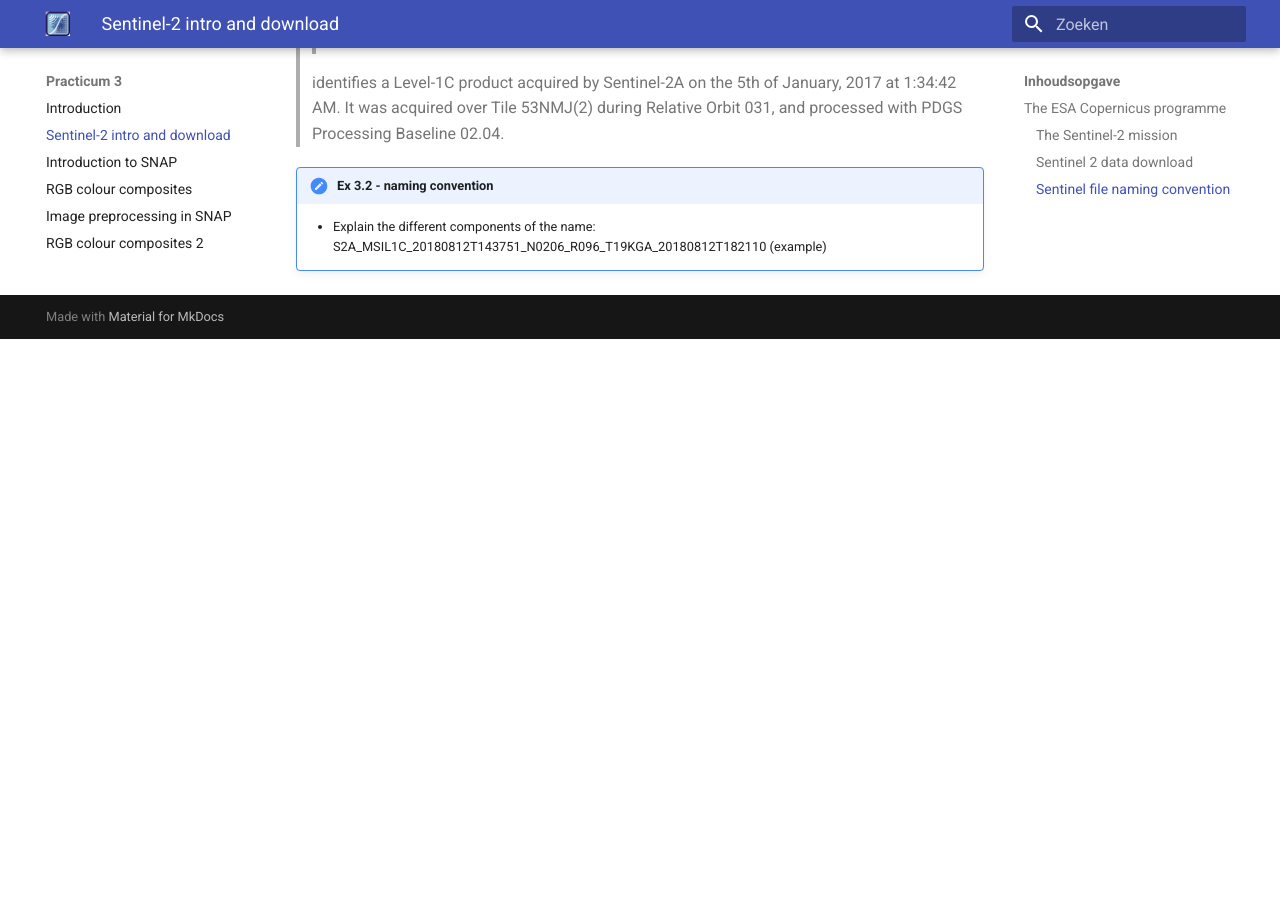
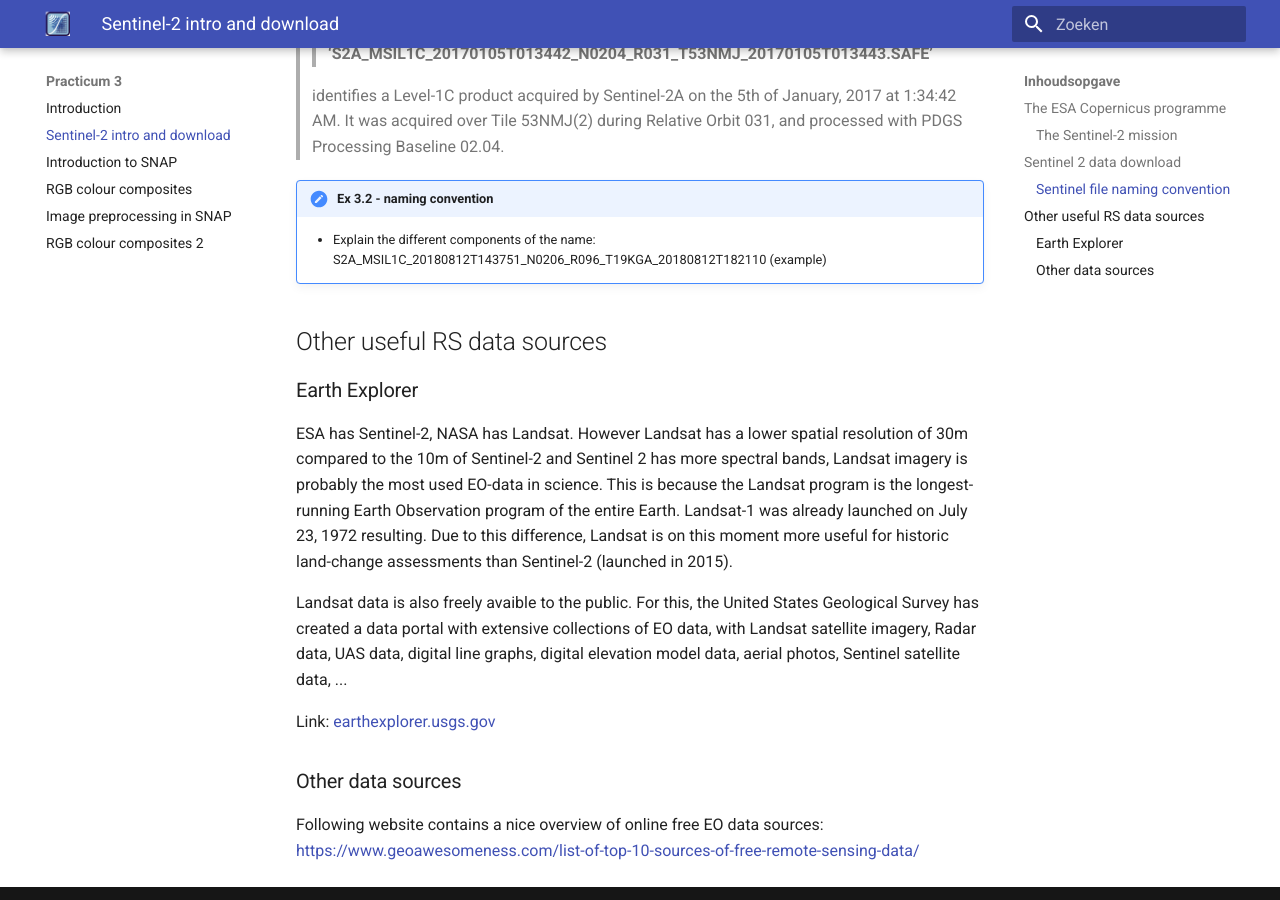
Before and after one commit to JasperFe/UGent_Tele2021, an MkDocs documentation site: the page built from docs/P3-Sentinel2.md, in a window 1280 px wide and 900 px high, scrolled down 3634 px. Built offline with MkDocs 1.6.1 and Material for MkDocs 9.7.7, drawn with Linux system fonts in a browser that asks for light colours; before the commit the page ends 3973 px from its top, so only the background shows below that.

Commit message:
Aanpassingen 03/11

```diff
--- a/docs/P3-Sentinel2.md
+++ b/docs/P3-Sentinel2.md
@@ -5,8 +5,7 @@
 Under the copernicus programme, ESA is developing a series of next-generation Earth observation missions under the name of 'Sentinel' programme. This Sentinel Programme, consists of multiple satellites, each focussing on a different aspect of Earth observation: atmospheric, Oceanic and Land monitoring:
 
 <p align="center">
-
-<img src="assets/images/P3/Sentinel_overview.jpg" width="650">
+<img src="assets/images/P3/Sentinel_overview.JPG" width="650">
 <em> Current Sentinel satellites, with their main goal. (Source: ESA) </em>
 </p>
 
@@ -34,7 +33,7 @@
 
 To achieve frequent revisits and high mission availability, the two identical Sentinel-2 satellites (Sentinel-2A and Sentinel-2B) operate simultaneously. The orbit is Sun synchronous at 786 km (488 mi) altitude.
 
-### Sentinel 2 data download
+## Sentinel 2 data download
 
 All data captured by the ESA copernicus Sentinel program are completely freely available to the public. The most convinient way to download Sentinel data is through the Copernicus Open Access Hub, a platform dedicate to provide easy acces to the user. For this, an user account is required.
 
@@ -59,7 +58,7 @@
 
     * At the button ‘Insert search criteria’: go for ‘advanced search’
     * Look for a 2020 image (sensing period), Sentinel-2A, level 1C (product type) with a cloud cover of maximum 10%. Then click on the search button:
-      ![](/assets/images/P3/Sentinel2_search.jpg){: style="width:400px"}
+      ![](/assets/images/P3/Sentinel2_search.JPG){: style="width:400px"}
 
     * Click on the search button
     * Search for an image that contains the major part of the city (inspect the image in a quick look view )
@@ -91,3 +90,17 @@
 
 !!! note "Ex 3.2 - naming convention"
     * Explain the different components of the name: S2A_MSIL1C_20180812T143751_N0206_R096_T19KGA_20180812T182110 (example)
+
+
+## Other useful RS data sources
+
+### Earth Explorer
+ESA has Sentinel-2, NASA has Landsat. However Landsat has a lower spatial resolution of 30m compared to the 10m of Sentinel-2 and Sentinel 2 has more spectral bands, Landsat imagery is probably the most used EO-data in science. This is because the Landsat program is the longest-running Earth Observation program of the entire Earth. Landsat-1 was already launched on July 23, 1972 resulting. Due to this difference, Landsat is on this moment more useful for historic land-change assessments than Sentinel-2 (launched in 2015).
+
+Landsat data is also freely avaible to the public. For this, the United States Geological Survey  has created a data portal with extensive collections of EO data, with Landsat satellite imagery, Radar data, UAS data, digital line graphs, digital elevation model data, aerial photos, Sentinel satellite data, ...
+
+Link: [earthexplorer.usgs.gov](http://earthexplorer.usgs.gov)
+
+### Other data sources
+Following website contains a nice overview of online free EO data sources:
+[https://www.geoawesomeness.com/list-of-top-10-sources-of-free-remote-sensing-data/](https://www.geoawesomeness.com/list-of-top-10-sources-of-free-remote-sensing-data/)
```
Also changed, not shown: docs/P3-Snap-intro.md (+3 -3 lines), docs/P3-colour-composites.md (+2 -2 lines), docs/P3-image-preprocessing.md (+4 -4 lines), site/P3-Sentinel2.html, site/P3-Snap-intro.html, site/P3-colour-composites.html, site/P3-image-preprocessing.html, site/search/search_index.json, 1 other file.
